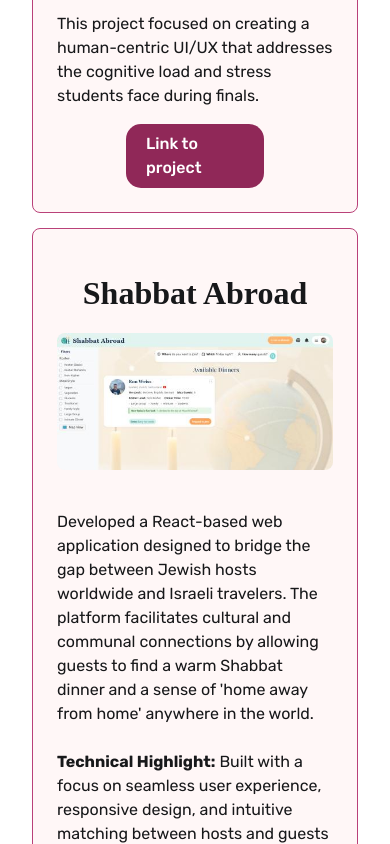
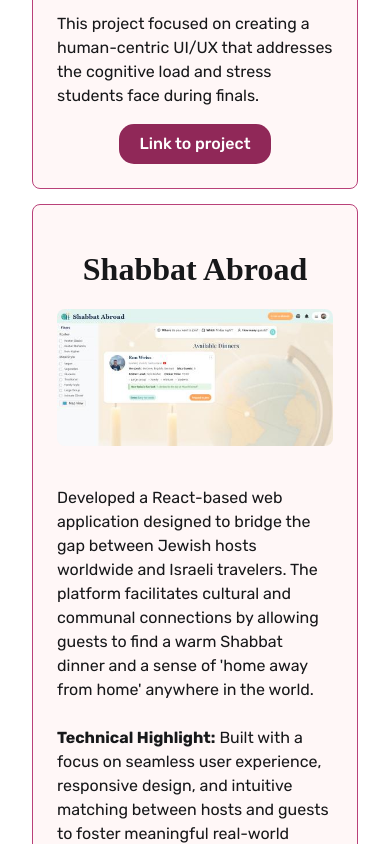
Before and after one commit to Shiri-Karni/portfolio, a Next.js app: page /projects in a window 390 px wide. Shown: the part 1260-2104 px from the top of the page. Built offline with nearby package versions, Linux system fonts and the light colour scheme; a web font is replaced by a local one.

Commit message:
fixes to button

```diff
--- a/styles/global.css
+++ b/styles/global.css
@@ -323,7 +323,7 @@
   .single-project-link {
     justify-self: center;
     display: flex;
-    max-width: 50%;
+    width: fit-content;
 
   }
 }
```
